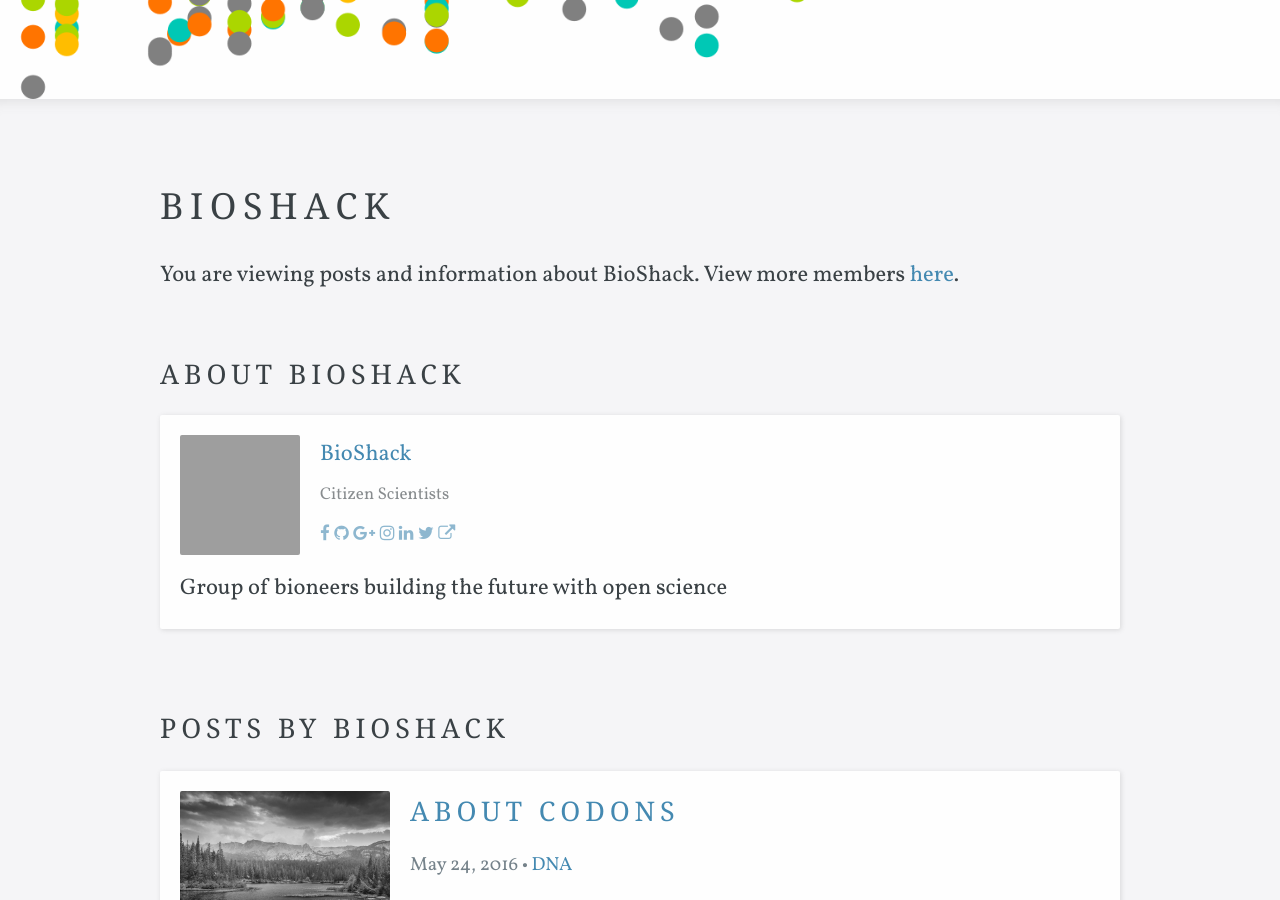
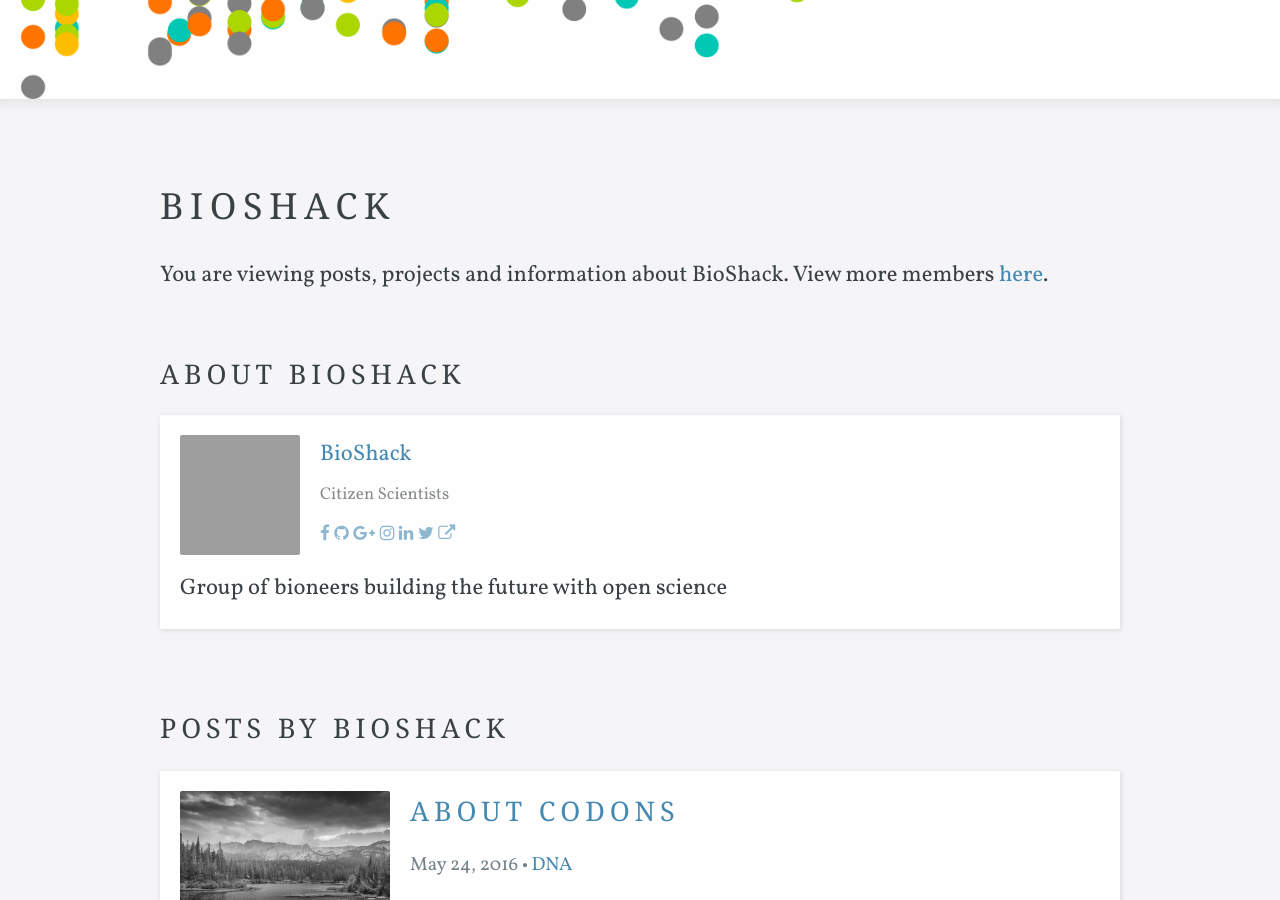
Before and after one commit to bioshack/d8a, a Jekyll site: the page built from people/bioshack.html, in a window 1280 px wide and 900 px high, scrolled down 321 px. Built offline with Jekyll 4.4.1, drawn with Linux system fonts in a browser that asks for light colours; some web fonts are replaced; grey boxes are pictures that could not be loaded.

Commit message:
Edit projects

```diff
--- a/_layouts/people.html
+++ b/_layouts/people.html
@@ -2,7 +2,7 @@
 layout: page
 ---
 
-<p>You are viewing posts and information about {{ page.title }}. View more members <a href="/about">here</a>.</p>
+<p>You are viewing posts, projects and information about {{ page.title }}. View more members <a href="/about">here</a>.</p>
 
 <h3>About {{ page.title}}</h3>
 
```
Also changed, not shown: _projects/codons.md (+1 -1 lines).
